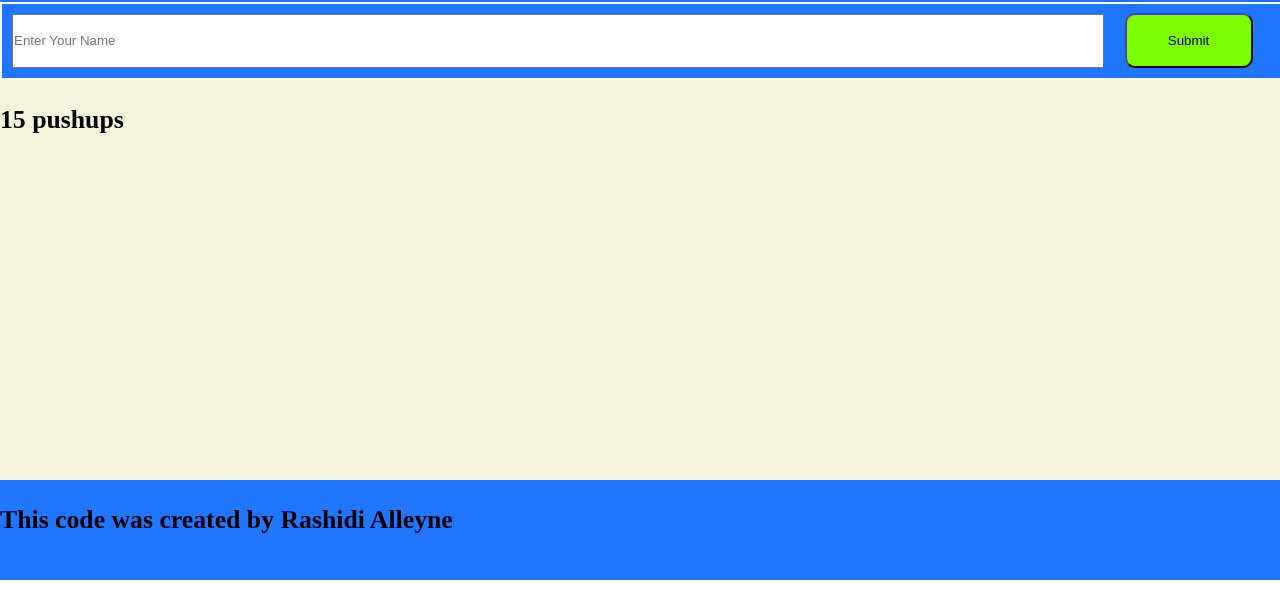
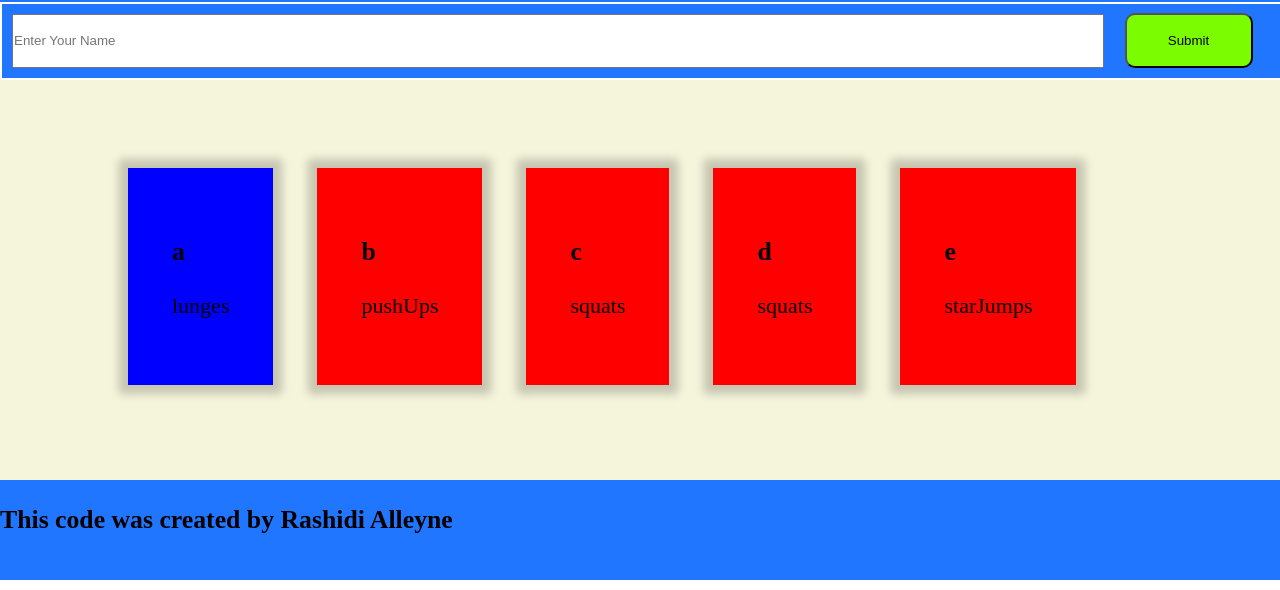
Before and after one commit to ralleyne531/NameWorkout, a plain HTML site: page src/index.html in a window 1280 px wide. Shown: the part 210-800 px from the top of the page. Drawn offline with Linux system fonts and the light colour scheme.

Commit message:
Changelog 12.13 - In main.js, I implemented logic to create assignment JSON File. In index.js, implemented loading of exercise cards with assigned letter to html.Ran into trouble loading JSON file in index.js so arbitrary assignments for A-E are used.

```diff
--- a/src/css/style.css
+++ b/src/css/style.css
@@ -65,6 +65,20 @@ body{
     height:50vh;
 }
 
+.card-container{
+    width:80%;
+    margin:4rem auto;
+    display: grid;
+    grid-template-columns: repeat(6, 1fr);
+    gap: 2rem;
+}
+
+.card{
+    padding:2rem;
+    box-shadow: 0 0 .4rem .4rem rgba(0,0,0,0.2);
+    background-color: red;
+}
+
 .footer{
     position: static;
     z-index: 1;
--- a/src/index.html
+++ b/src/index.html
@@ -28,22 +28,23 @@
   </div>
 
   <div class="workoutDisplay">
-    <h3>15 pushups</h3>
+    <div class="card-container">
+    </div>
   </div>
 </div>
 
   <div class="footer">
-
     <h3>This code was created by Rashidi Alleyne</h3>
   </div>
 
+<script src="js/index.js"></script>
 
 </body>
 </html>
 
-<!-- <script>
-  function displayLetters(e){
-    const readText = e.getElementById("searchForm")
-    readText.on
+<script>
+  const element = document.getElementById("a");
+  if(element){
+    element.parentElement.style.backgroundColor = 'blue';
   }
-</script> -->
+</script>
--- /dev/null
+++ b/src/js/exerciseAssignments.json
@@ -0,0 +1 @@
+[{"letter":"a","exercise":"lunges"},{"letter":"b","exercise":"pushUps"},{"letter":"c","exercise":"squats"},{"letter":"d","exercise":"squats"},{"letter":"e","exercise":"starJumps"}]
--- /dev/null
+++ b/src/js/index.js
@@ -0,0 +1,18 @@
+const cardData = [{"letter":"a","exercise":"lunges"},{"letter":"b","exercise":"pushUps"},{"letter":"c","exercise":"squats"},{"letter":"d","exercise":"squats"},{"letter":"e","exercise":"starJumps"}]
+    //require("./exerciseAssignments.json");
+
+const postContainer = document.querySelector(".card-container");
+
+const postMethods = () => {
+    cardData.forEach((postData) => {
+        const postElement = document.createElement("div");
+        postElement.classList.add('card');
+        postElement.innerHTML= `
+        <h3 class="card-heading" id=${postData.letter}>${postData.letter}</h3>
+        <p class="card-body">${postData.exercise}</p>
+        `
+        postContainer.appendChild(postElement);
+    })
+}
+
+postMethods()
```
Also changed, not shown: src/js/main.js (+17 -1 lines).
